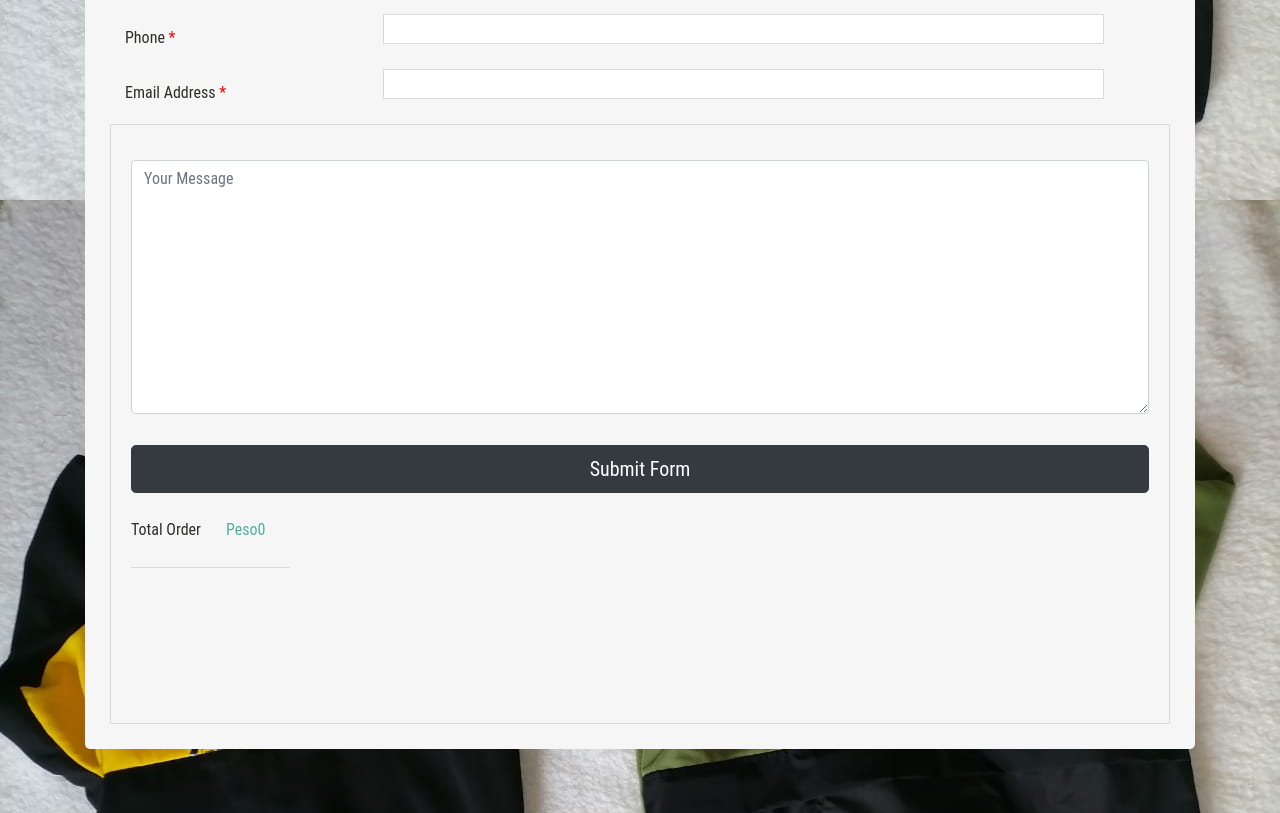
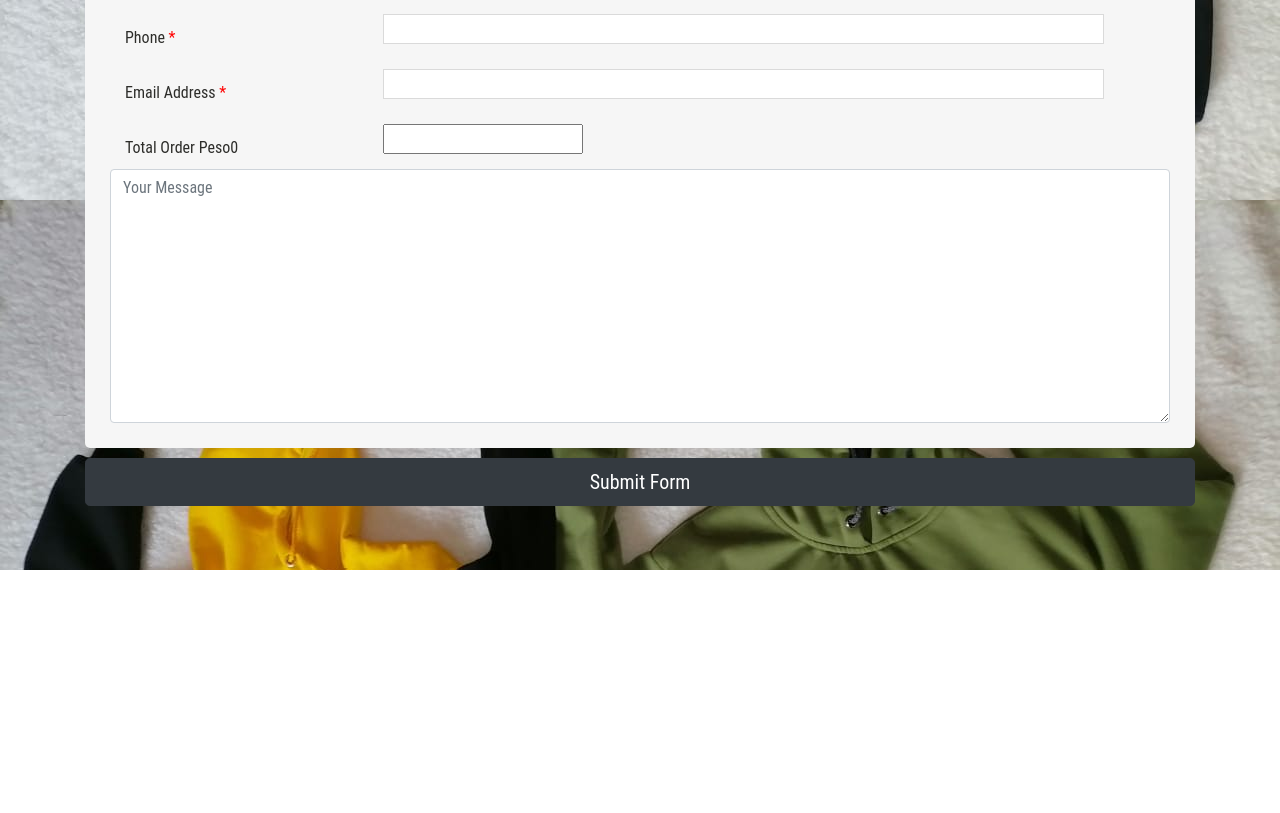
Before and after one commit to curzada/MPLSHOP, a plain HTML site: page Order.html in a window 1280 px wide. Shown: the part 760-1573 px from the top of the page. After the commit the page ends 1330 px from the top, so only its background shows below. Drawn offline with nearby package versions, Linux system fonts and the light colour scheme.

Commit message:
Order.html
business shop

Signed-off-by: Webkingston <33033922+curzada@users.noreply.github.com>

```diff
--- a/Order.html
+++ b/Order.html
@@ -109,13 +109,11 @@
                 <span>Email Address <span class="required">*</span></span>
                 <input type="email" name="city">
               </label>
-                <div class="Yorder">
-                    <table>
-                        <tr>
-                            <td> Total Order </td>
-                            <td id="orderTotal"></td>
-                        </tr>
-                      <div class="form-group">
+                 </label>
+                    <label>
+                <span>Total Order <span id="orderTotal">*</span></span>
+                <input type="orderTotal" name="Items">
+              </label>
       <textarea placeholder="Your Message" class="form-control" name="message" rows="10" required></textarea>
     </div>
     <button type="submit" class="btn btn-lg btn-dark btn-block">Submit Form</button>
```
